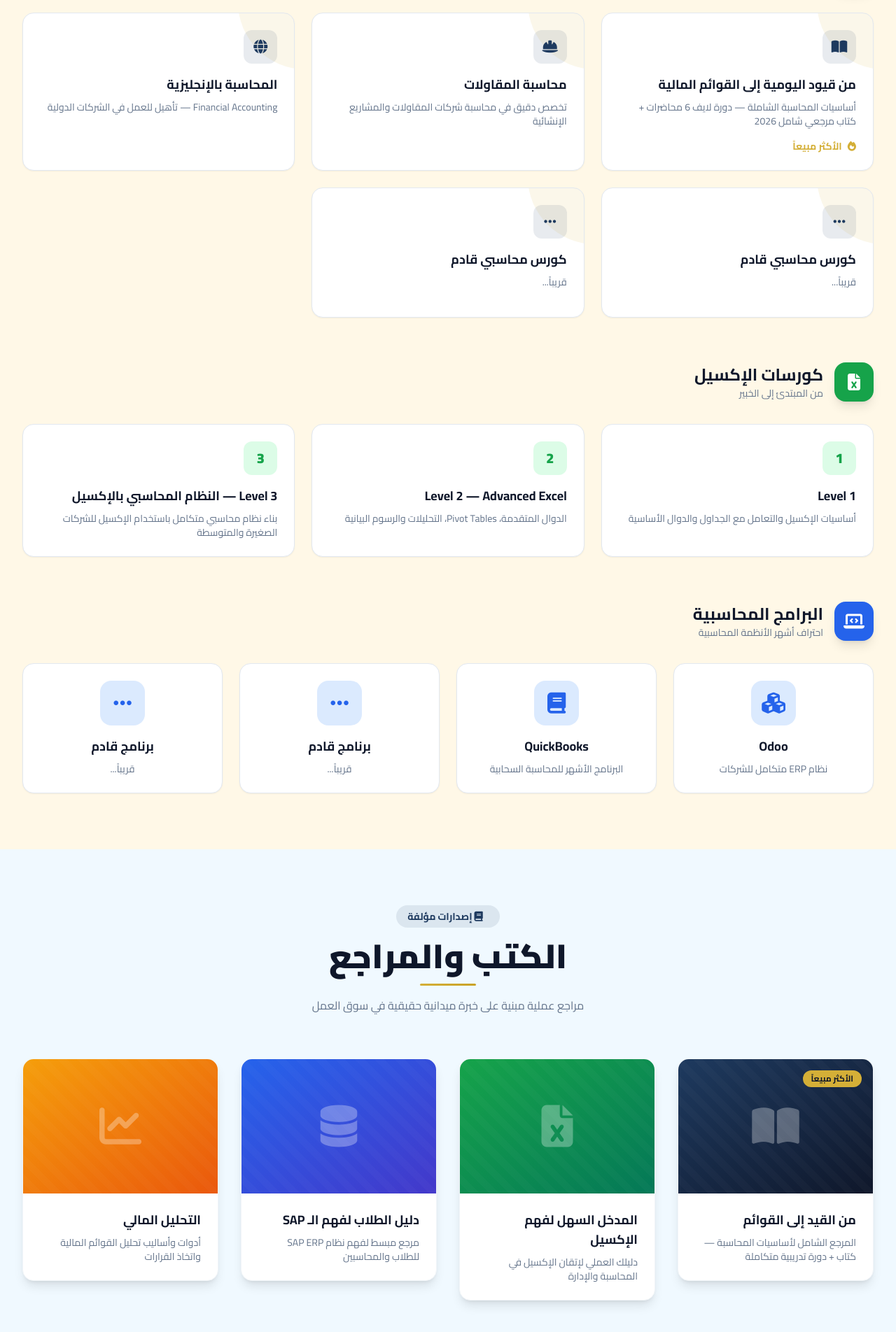
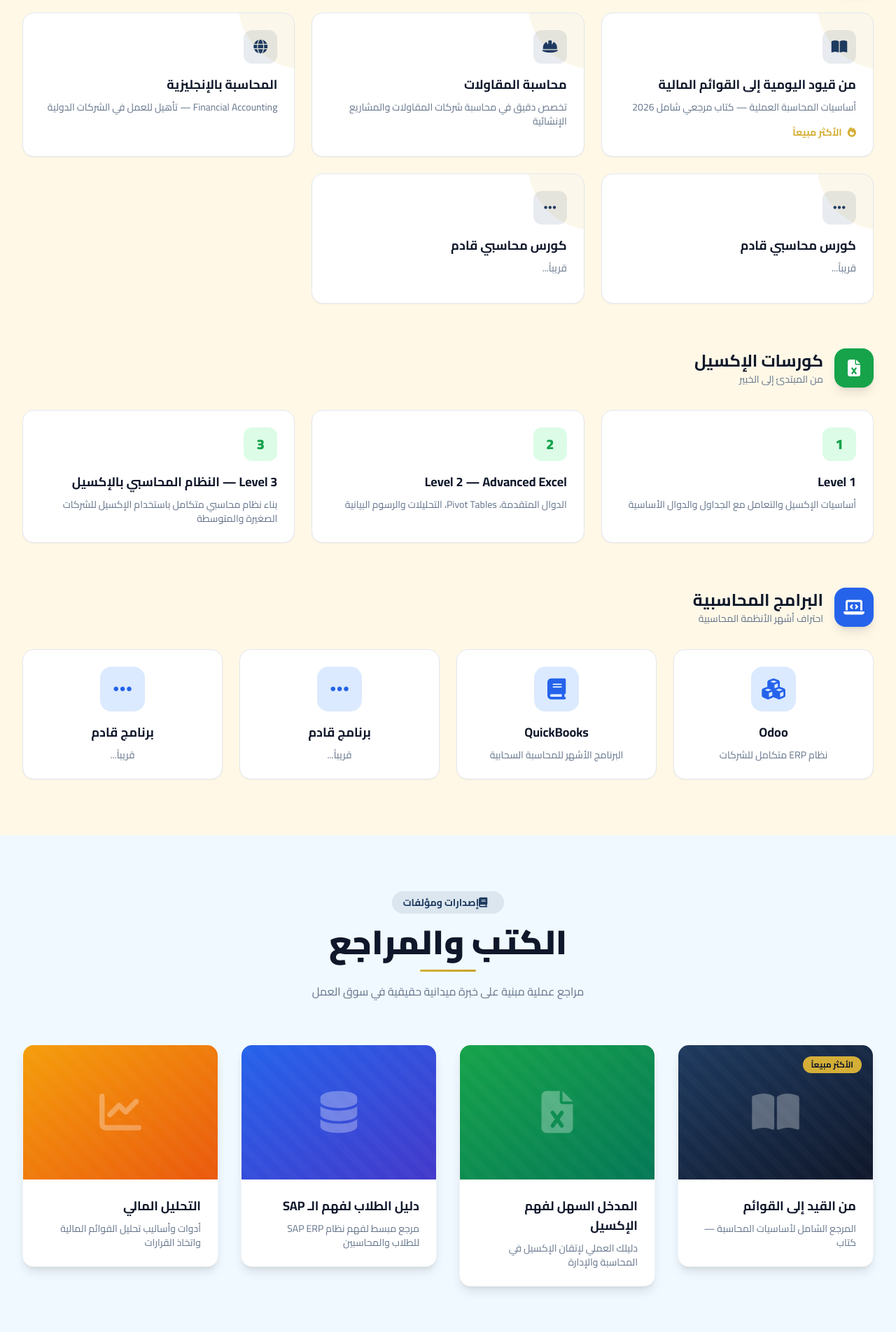
Before and after one commit to ramyfinancetraining-beep/RAMY-Academy, a plain HTML site: page index.html in a window 1280 px wide. Shown: the part 2077-3981 px from the top of the page at 70% size. Drawn offline with nearby package versions, Linux system fonts and the light colour scheme.

Commit message:
Update index.html

```diff
--- a/index.html
+++ b/index.html
@@ -420,7 +420,7 @@
                             <img src="picture11.png" alt="ملخص خبرة 25 سنة" class="w-full h-auto object-cover">
                             <div class="absolute inset-0 bg-gradient-to-t from-brand-dark/60 to-transparent flex items-end p-6">
                                 <div class="text-white">
-                                    <div class="text-sm font-bold text-brand-accent mb-1">انفوجرافيك تفاعلي</div>
+
                                     <div class="text-lg font-bold">رحلة الخبرة والإنجاز</div>
                                 </div>
                             </div>
@@ -462,7 +462,7 @@
                                 <i class="fas fa-book-open"></i>
                             </div>
                             <h4 class="text-lg font-bold text-brand-dark mb-2">من قيود اليومية إلى القوائم المالية</h4>
-                            <p class="text-slate-500 text-sm mb-4">أساسيات المحاسبة الشاملة — دورة لايف 6 محاضرات + كتاب مرجعي شامل 2026</p>
+                            <p class="text-slate-500 text-sm mb-4">أساسيات المحاسبة العملية — كتاب مرجعي شامل 2026</p>
                             <div class="flex items-center gap-2 text-brand-accent text-sm font-bold">
                                 <i class="fas fa-fire"></i>
                                 <span>الأكثر مبيعاً</span>
@@ -598,7 +598,7 @@
         <div class="max-w-7xl mx-auto px-4 sm:px-6 lg:px-8">
             <div class="text-center mb-16 section-fade">
                 <div class="inline-block mb-4 px-4 py-1.5 rounded-full bg-brand-primary/10 text-brand-primary text-sm font-bold">
-                    <i class="fas fa-book mr-2"></i> إصدارات مؤلفة
+                    <i class="fas fa-book mr-2"></i>إصدارات ومؤلفات
                 </div>
                 <h2 class="text-3xl md:text-5xl font-black text-brand-dark mb-4">الكتب والمراجع</h2>
                 <div class="divider-gold mx-auto mb-4"></div>
@@ -614,7 +614,7 @@
                         </div>
                         <div class="p-6">
                             <h4 class="text-lg font-bold text-brand-dark mb-2 group-hover:text-brand-primary transition-colors">من القيد إلى القوائم</h4>
-                            <p class="text-slate-500 text-sm">المرجع الشامل لأساسيات المحاسبة — كتاب + دورة تدريبية متكاملة</p>
+                            <p class="text-slate-500 text-sm">المرجع الشامل لأساسيات المحاسبة — كتاب  </p>
                         </div>
                     </div>
                 </div>
```
